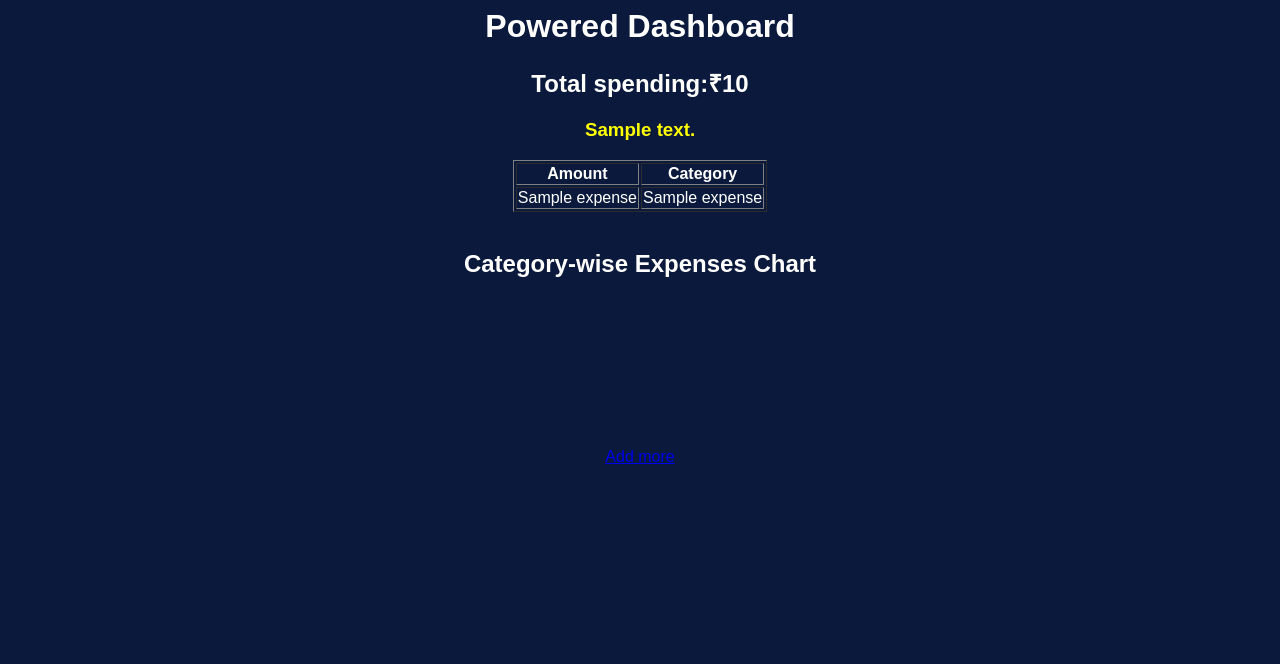
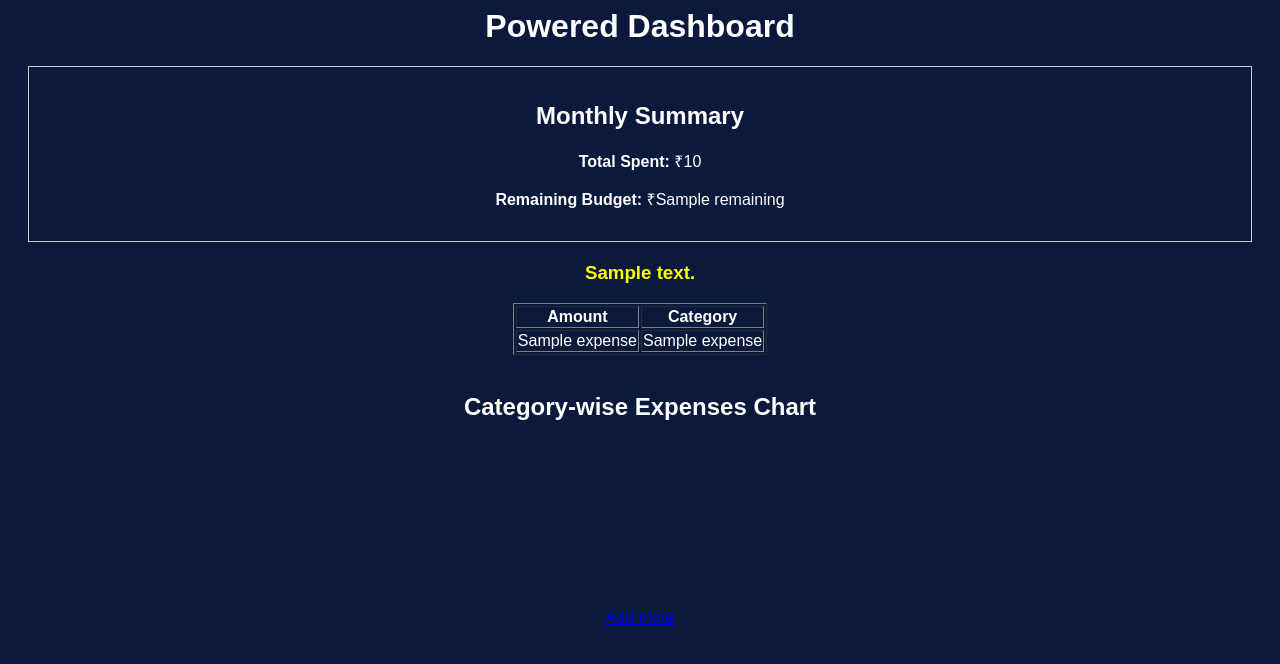
Before and after one commit to riyajaiswal5607096-rgb/FinGuardian, a Flask app: template FinGuardian/templates/dashboard.html in a window 1280 px wide. Shown: the top 664 px of the page. Run offline with Flask 3, Linux system fonts and the light colour scheme; the template is opened without the code that fills it: most values are stand-ins (such as "Sample title", 1, 10 or a date in 2020); a map, chart or similar area stays blank.

Commit message:
Updated dashboard with monthly summary and remaining budget
Updated the dashboard layout with a monthly summary section and improved styling.

```diff
--- a/FinGuardian/templates/dashboard.html
+++ b/FinGuardian/templates/dashboard.html
@@ -4,12 +4,24 @@
 	<link rel="stylesheet" href="/static/style.css">
 	<script src="https://cdn.jsdelivr.net/npm/chart.js"></script>
 </head>
+
 <body>
-	<h1>Powered Dashboard</h1>
-	<h2>Total spending:₹{{ total }}</h2>
+
+	<h1 style="text-align:center;">Powered Dashboard</h1>
+
+	<!-- 🔥 Monthly Summary Section -->
+	<div style="text-align:center; border:1px solid #ccc; padding:15px; margin:20px;">
+		<h2>Monthly Summary</h2>
+		<p><b>Total Spent:</b> ₹{{ total }}</p>
+		<p><b>Remaining Budget:</b> ₹{{ remaining }}</p>
+	</div>
+
+	<!-- AI Message -->
 	<h3 style="color: yellow; text-align: center;">
 		{{ ai_message }}
 	</h3>
+
+	<!-- Expense Table -->
 	<table border="1" align="center">
 		<tr>
 			<th>Amount</th>
@@ -20,36 +32,41 @@
 			<td>{{ e[1] }}</td>
 			<td>{{ e[2] }}</td>
 		</tr>
-		{%endfor%}
+		{% endfor %}
 	</table>
 
 	<br>
 
-
-	<h2>Category-wise Expenses Chart</h2>
-	<canvas id="myChart" width="300"></canvas>
+	<!-- Chart -->
+	<h2 style="text-align:center;">Category-wise Expenses Chart</h2>
+	<div style="width:400px; margin:auto;">
+		<canvas id="myChart"></canvas>
+	</div>
 
 	<script>
+		const labels = {{ categories.keys() | list }};
+		const values = {{ categories.values() | list }};
 
-		const labels= {{categories.keys()|list}};
-		const values={{categories.values()|list}};
-
-		new Chart(document.getElementById("myChart"),{type:"pie",
-				data:{
-					labels:labels,
-					datasets:[{
-						data:values
+		new Chart(document.getElementById("myChart"), {
+			type: "pie",
+			data: {
+				labels: labels,
+				datasets: [{
+					data: values
 				}]
 			},
-				options:{
-					responsive:true,
-					maintainAspectRatio:false
+			options: {
+				responsive: true,
+				maintainAspectRatio: false
 			}
 		});
 	</script>
 
 	<br>
 
+	<div style="text-align:center;">
 		<a href="/add">Add more</a>
+	</div>
+
 </body>
 </html>
```
Lines whose indentation alone changed are shown as unchanged.
